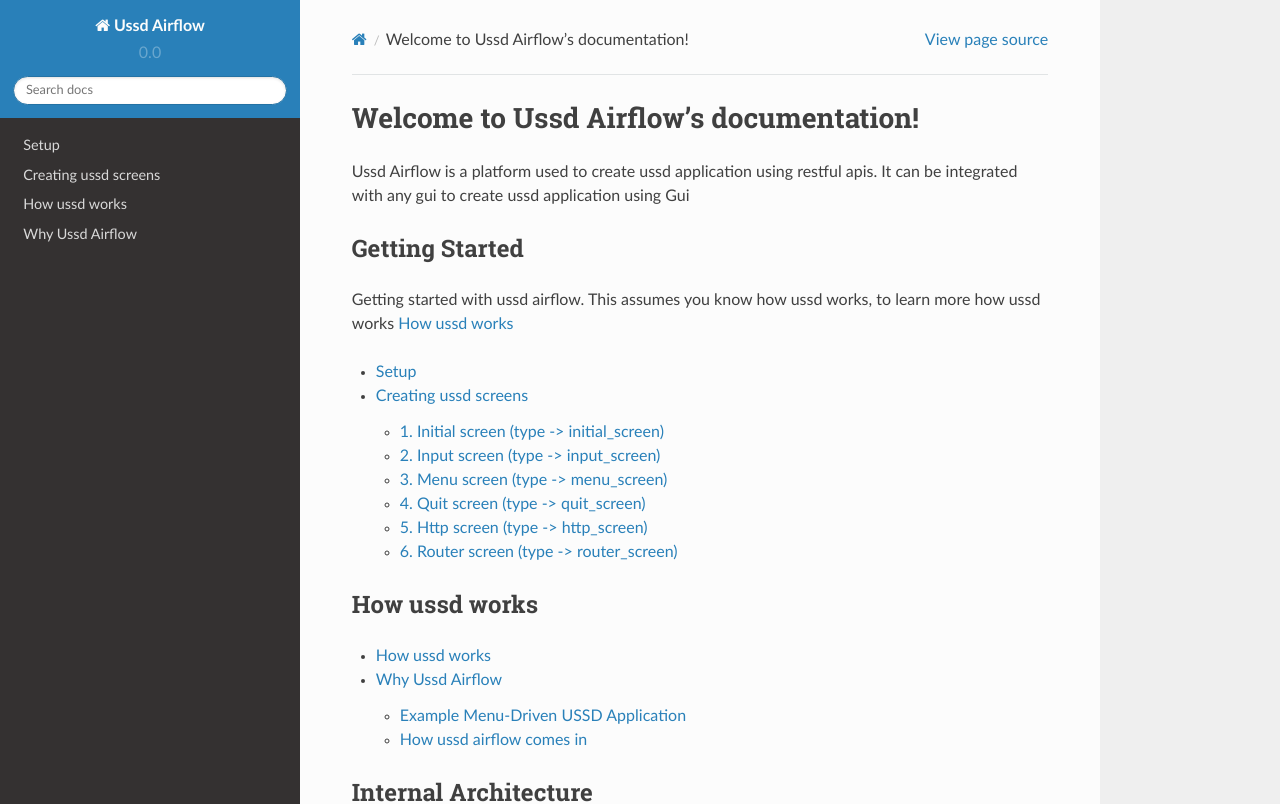
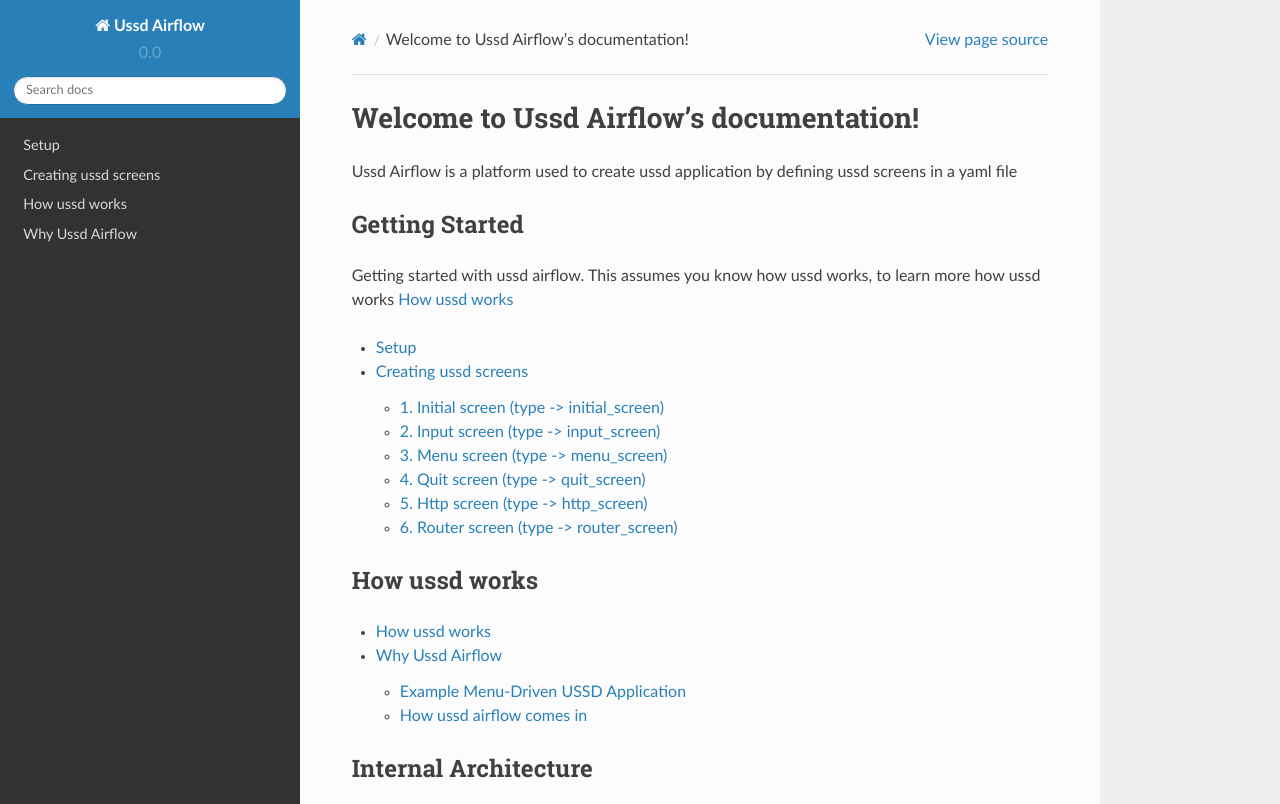
Before and after one commit to mwaaas/ussd_airflow, a Sphinx documentation site: the page built from docs/index.rst, in a window 1280 px wide and 1121 px high, cut to the strip 0-804 px from the top of the window. Built offline with Sphinx 7.4.7 and the Read the Docs theme 2.0.0, drawn with Linux system fonts in a browser that asks for light colours.

```diff
--- a/docs/index.rst
+++ b/docs/index.rst
@@ -2,8 +2,8 @@
 Welcome to Ussd Airflow's documentation!
 ========================================
 
-Ussd Airflow is a platform used to create ussd application using restful apis.
-It can be integrated with any gui to create ussd application using Gui
+Ussd Airflow is a platform used to create ussd application by defining ussd
+screens in a yaml file
 
 Getting Started
 ---------------
```
